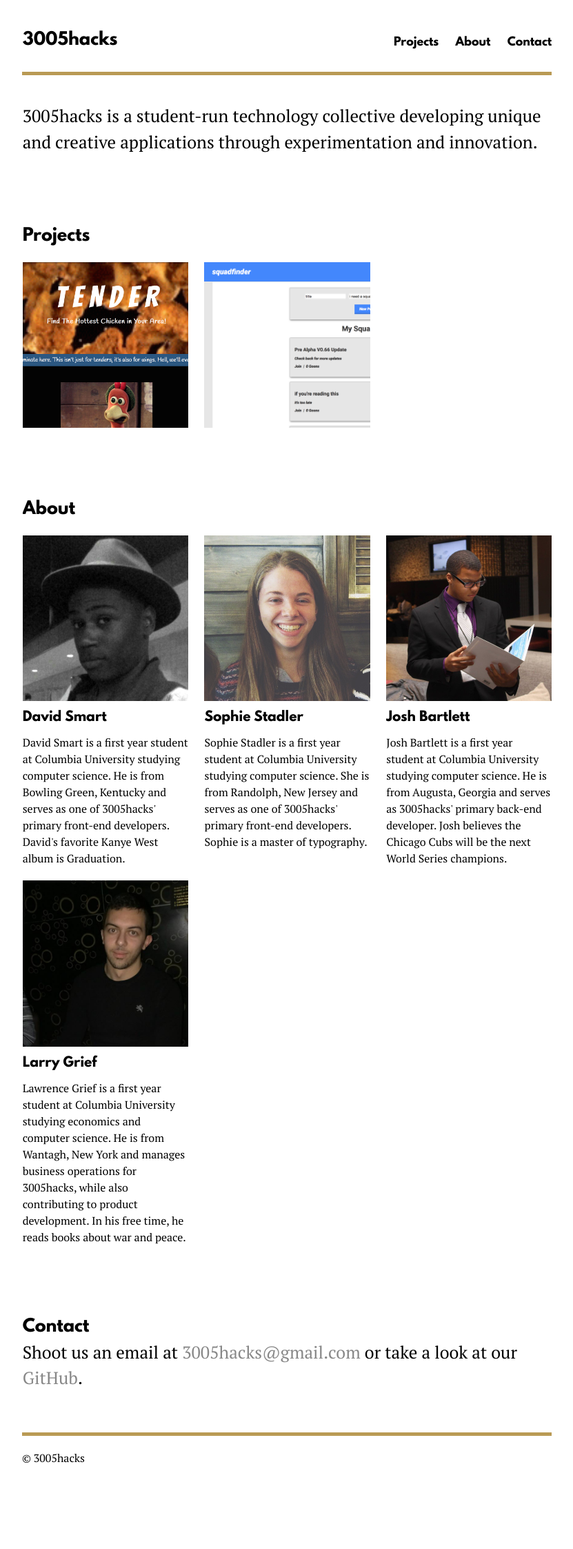
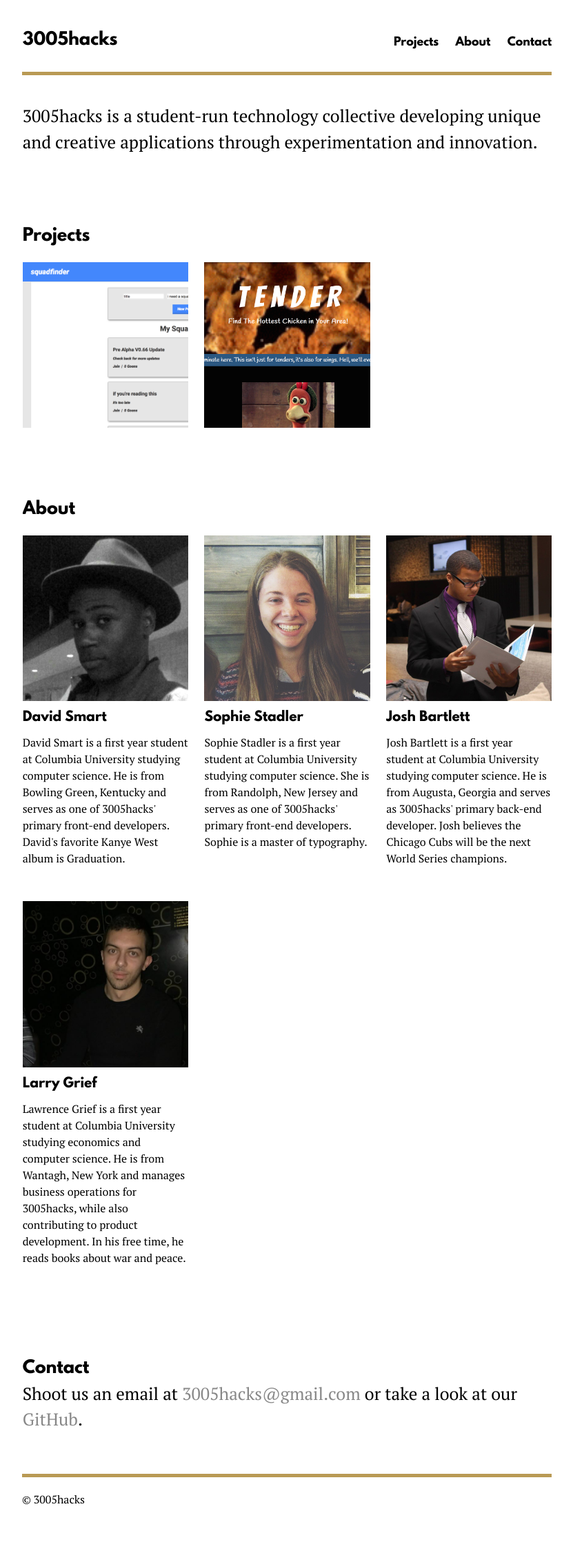
Before and after one commit to 3005hacks/3005hacks, a Jekyll site: the page built from index.html, in a window 1280 px wide. Shown: the whole page at 69% size, without its empty margins (224-1055 px from the left). Built offline with Jekyll 4.4.1, drawn with Linux system fonts in a browser that asks for light colours; nearby versions of some CDN libraries; before the commit the page ends 2185 px from its top, so only the background shows below that.

Commit message:
adjust about members padding

```diff
--- a/static/css/style.css
+++ b/static/css/style.css
@@ -112,6 +112,10 @@ nav .grid {
   font-size: 1.25rem;
 }
 
+#about p {
+  margin-bottom: 1.5rem;
+}
+
 footer {
   border-top: .25rem solid #b99a54;
   padding: 1rem 0;
```
Also changed, not shown: _data/projects.yml (+4 -4 lines), 2 other files.
